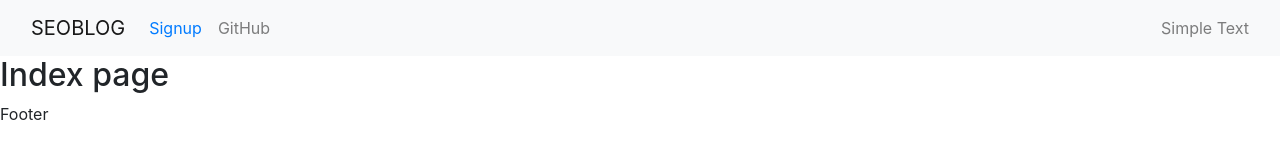
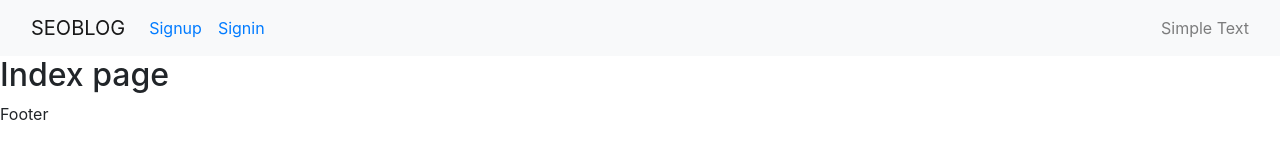
Before and after one commit to CodeSevenic/SEO-Blogging-Platform-Frontend, a Next.js app: page / in a window 1280 px wide. Shown: the top 160 px of the page. Built offline with nearby package versions, Linux system fonts and the light colour scheme.

Commit message:
PurpleWeb theme code update

```diff
--- a/components/Header/Header.js
+++ b/components/Header/Header.js
@@ -34,7 +34,9 @@ const Header = (props) => {
               </NavLink>
             </NavItem>
             <NavItem>
-              <NavLink href="https://github.com/reactstrap/reactstrap">GitHub</NavLink>
+              <NavLink>
+                <Link href="/signin">Signin</Link>
+              </NavLink>
             </NavItem>
           </Nav>
           <NavbarText>Simple Text</NavbarText>
```
